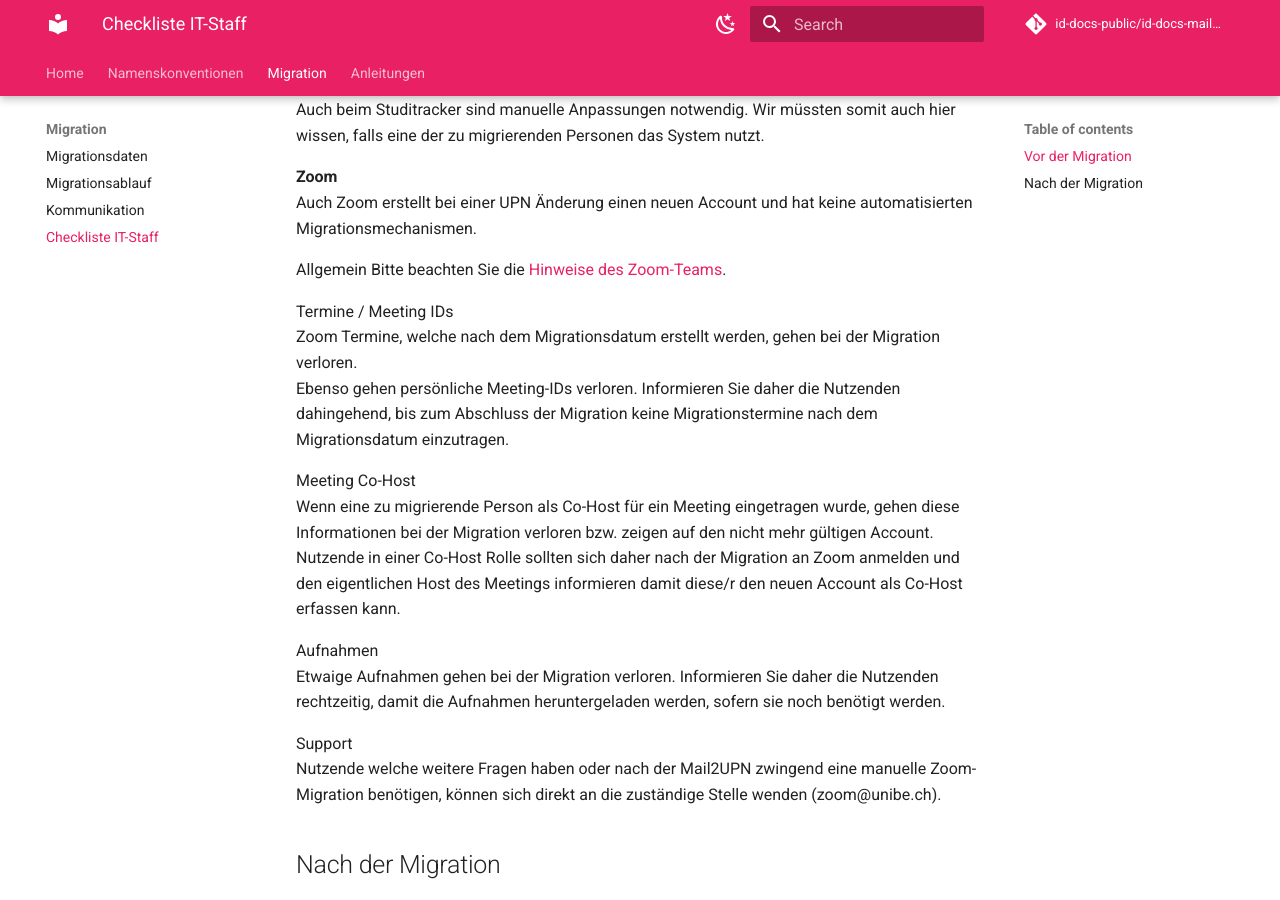
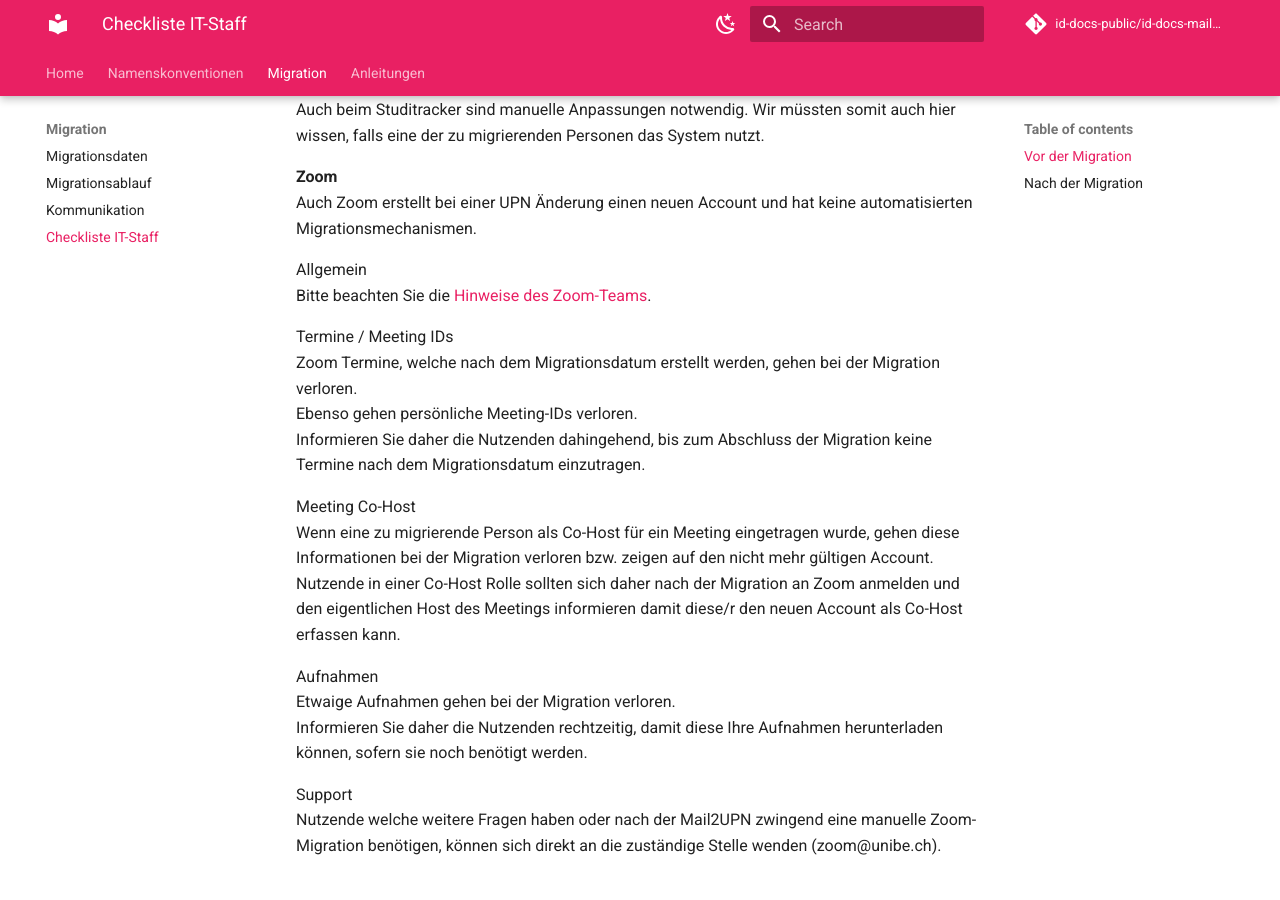
Before and after one commit to idci-unibe-ch/docs-mail2upn, an MkDocs documentation site: the page built from docs/migration/migration-checklist-itstaff.md, in a window 1280 px wide and 900 px high, scrolled down 1018 px. Built offline with MkDocs 1.6.1 and Material for MkDocs 9.7.7, drawn with Linux system fonts in a browser that asks for light colours; some of the changed text lies outside the part shown.

Commit message:
Updated migration-checklist-itstaff.md

```diff
--- a/docs/migration/migration-checklist-itstaff.md
+++ b/docs/migration/migration-checklist-itstaff.md
@@ -10,7 +10,7 @@
 
 **eForms** *(Ab sofort keine Meldung mehr notwendig)*
 In eForms wird bei der Migration ein neuer Benutzer erstellt.
-Die bedeutet, dass während eines kurzen Zeitraums keine Vorgänge in der eForms-Eingangsbox zu sehen sind.
+Dies bedeutet, dass während eines kurzen Zeitraums keine Vorgänge in der eForms-Eingangsbox zu sehen sind.
 
 Das eForms-Teams wird am Migrationstag Skripte laufen lassen, in welchen die Vorgänge dem neuen UPN zugewiesen werden.
 In diesen Skripts werden auch allfällige Stellvertretungen neu gesetzt.
@@ -37,14 +37,15 @@ Bitte beachten Sie die [Hinweise des Zoom-Teams](https://edit.cms.unibe.ch/unibe
 Termine / Meeting IDs
 Zoom Termine, welche nach dem Migrationsdatum erstellt werden, gehen bei der Migration verloren.
 Ebenso gehen persönliche Meeting-IDs verloren.
-Informieren Sie daher die Nutzenden dahingehend, bis zum Abschluss der Migration keine Migrationstermine nach dem Migrationsdatum einzutragen.
+Informieren Sie daher die Nutzenden dahingehend, bis zum Abschluss der Migration keine Termine nach dem Migrationsdatum einzutragen.
 
 Meeting Co-Host
 Wenn eine zu migrierende Person als Co-Host für ein Meeting eingetragen wurde, gehen diese Informationen bei der Migration verloren bzw. zeigen auf den nicht mehr gültigen Account.
 Nutzende in einer Co-Host Rolle sollten sich daher nach der Migration an Zoom anmelden und den eigentlichen Host des Meetings informieren damit diese/r den neuen Account als Co-Host erfassen kann.
 
 Aufnahmen
-Etwaige Aufnahmen gehen bei der Migration verloren. Informieren Sie daher die Nutzenden rechtzeitig, damit die Aufnahmen heruntergeladen werden, sofern sie noch benötigt werden.
+Etwaige Aufnahmen gehen bei der Migration verloren.
+Informieren Sie daher die Nutzenden rechtzeitig, damit diese Ihre Aufnahmen herunterladen können, sofern sie noch benötigt werden.
 
 Support
 Nutzende welche weitere Fragen haben oder nach der Mail2UPN zwingend eine manuelle Zoom-Migration benötigen, können sich direkt an die zuständige Stelle wenden (zoom@unibe.ch).
```
